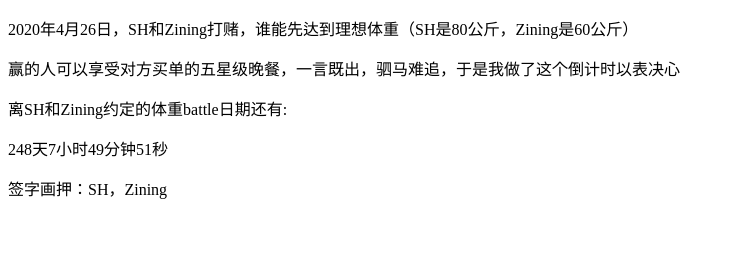
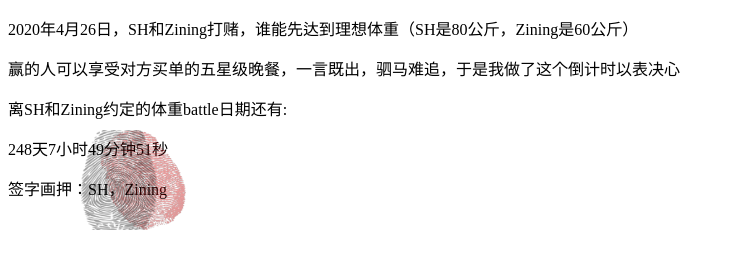
Before and after one commit to suhan1996/Countdown, a plain HTML site: page index.html in a window 1280 px wide. Shown: the whole page, without its empty margins (0-735 px from the left). Drawn offline with Linux system fonts and the light colour scheme.

Commit message:
fingerprints

```diff
--- a/index.html
+++ b/index.html
@@ -12,8 +12,8 @@
 
 <p id="demo"></p>
 
-<p>签字画押：SH，Zining</p>
-
+<p>签字画押：SH，Zining<a><img id="fg" src="fingerprint.png"><img id="fg2" src="fingerprint2.png"></a>
+</p>
 
 <script>
     setInterval(function(){
@@ -30,7 +30,20 @@
 
 </body>
 
-<script>
-
-</script>
+<style>
+    #fg {
+        opacity: 0.4;
+        top:130px;
+        left: 100px;
+        position: fixed;
+        height: 100px;
+    }
+    #fg2 {
+        opacity: 0.4;
+        top:130px;
+        left: 80px;
+        position: fixed;
+        height: 100px;
+    }
+</style>
 </html>
```
Also changed, not shown: fingerprint.png (added), fingerprint2.png (added).
